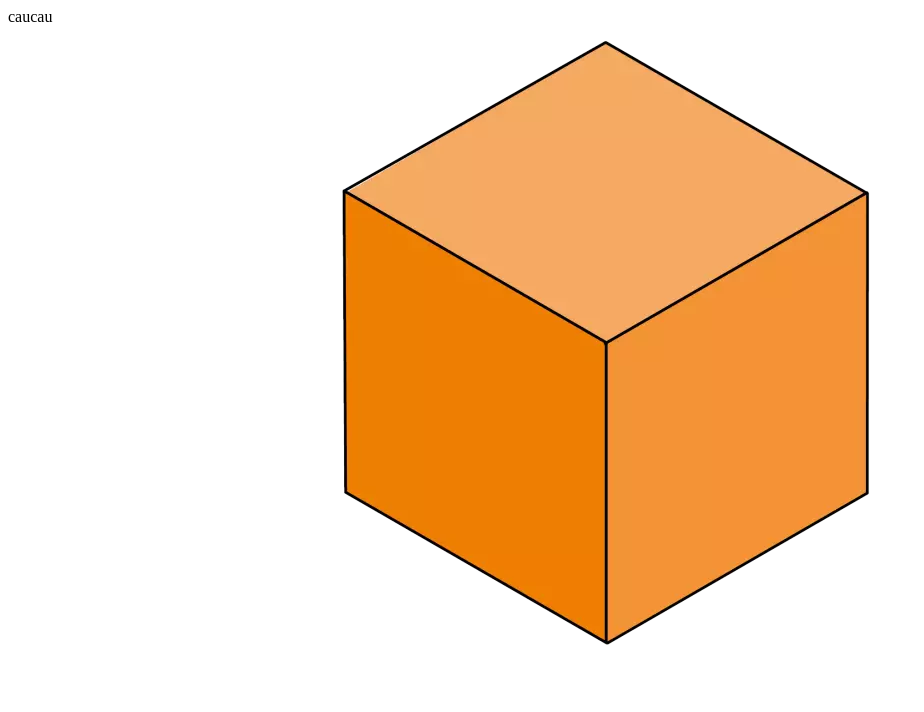
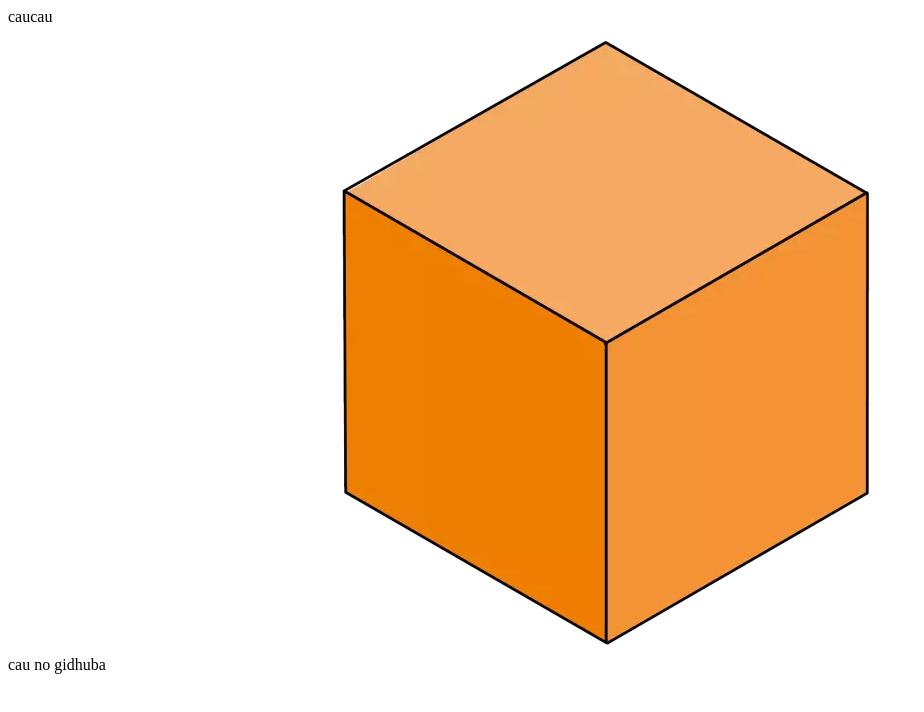
Before and after one commit to dimuslv/htmllapa, a plain HTML site: page index.html in a window 1280 px wide. Shown: the whole page, without its empty margins (0-924 px from the left). Drawn offline with Linux system fonts and the light colour scheme.

Commit message:
Pievienoju tekstu

```diff
--- a/index.html
+++ b/index.html
@@ -3,4 +3,6 @@
 caucau
 <br>
 <image src="kubs.webp"/>
+  <br>
+  cau no gidhuba
 </html>
```
